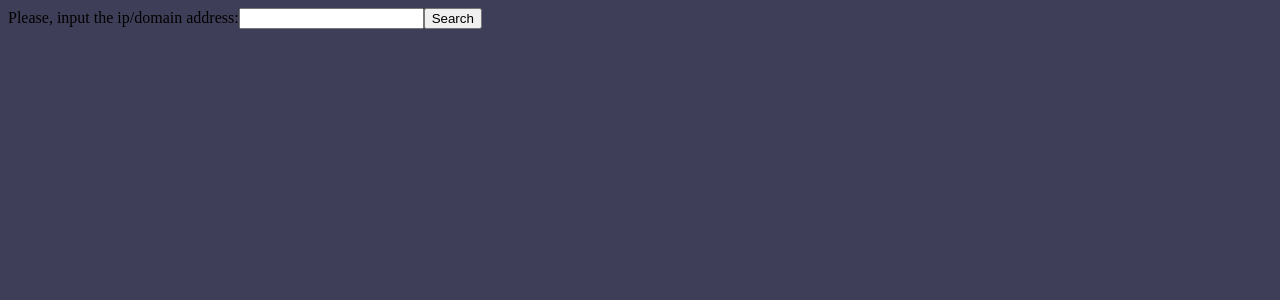
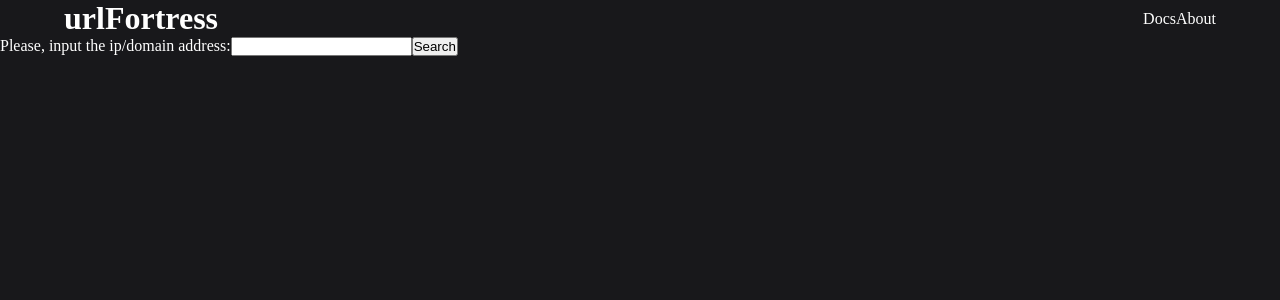
Before and after one commit to kappppe/URLfortress, a React (Vite) app in the folder client/: page / in a window 1280 px wide. Shown: the top 300 px of the page. Built offline with nearby package versions, Linux system fonts and the light colour scheme.

Commit message:
Created modularized compontents

```diff
--- a/client/src/App.jsx
+++ b/client/src/App.jsx
@@ -1,31 +1,11 @@
-import { useState } from "react";
+import Navbar from "./components/Navbar";
+import Searchbar from "./components/Searchbar";
 function App() {
-  const [query, setQuery] = useState("");
-  const handleChange = (event) => {
-    setQuery(event.target.value);
-  };
-  const baseURL = "http://localhost:3000/api/v1/fullreport/?query=";
-  const queryString = `${baseURL}${query}`;
-  const fetchData = async () => {
-    const options = {
-      method: "GET",
-      headers: {
-        Accept: "application/json",
-      },
-    };
-    const results = await fetch(queryString, options);
-    const jsonBody = await results.json();
-    console.log(jsonBody);
-  };
   return (
     <>
-      <label>Please, input the ip/domain address:</label>
-      <input onChange={handleChange}></input>
-      <button type="button" onClick={fetchData}>
-        Search
-      </button>
+      <Navbar />
+      <Searchbar />
     </>
   );
 }
-
 export default App;
--- /dev/null
+++ b/client/src/components/Navbar.jsx
@@ -0,0 +1,19 @@
+function Navbar() {
+  return (
+    <header className="container flex justify-between items-center">
+      <h1>urlFortress</h1>
+      <nav>
+        <ul className="flex">
+          <li>
+            <a href="#">Docs</a>
+          </li>
+          <li>
+            <a href="#">About</a>
+          </li>
+        </ul>
+      </nav>
+    </header>
+  );
+}
+
+export default Navbar;
--- /dev/null
+++ b/client/src/components/Searchbar.jsx
@@ -0,0 +1,31 @@
+import { useState } from "react";
+function Searchbar() {
+  const [query, setQuery] = useState("");
+  const handleChange = (event) => {
+    setQuery(event.target.value);
+  };
+  const baseURL = "http://localhost:3000/api/v1/fullreport/?query=";
+  const queryString = `${baseURL}${query}`;
+  const fetchData = async () => {
+    const options = {
+      method: "GET",
+      headers: {
+        Accept: "application/json",
+      },
+    };
+    const results = await fetch(queryString, options);
+    const jsonBody = await results.json();
+    console.log(jsonBody);
+  };
+  return (
+    <>
+      <label>Please, input the ip/domain address:</label>
+      <input onChange={handleChange}></input>
+      <button type="button" onClick={fetchData}>
+        Search
+      </button>
+    </>
+  );
+}
+
+export default Searchbar;
--- a/client/src/styles.css
+++ b/client/src/styles.css
@@ -1,3 +1,44 @@
+*,
+*::before,
+*::after {
+  box-sizing: border-box;
+  text-decoration: none;
+  list-style: none;
+  padding: 0;
+  margin: 0;
+}
+
+img {
+  max-width: 100%;
+  display: block;
+}
+
+@media (prefers-reduced-motion: no-preference) {
+  html {
+    scroll-behavior: smooth;
+  }
+}
 body {
-  background-color: rgb(62, 62, 88);
+  min-height: 100vh;
+  background: #18181b;
+  color: white;
 }
+a {
+  color: white;
+}
+
+.container {
+  width: 90%;
+  max-width: 1400px;
+  margin-inline: auto;
+}
+
+.flex {
+  display: flex;
+}
+.justify-between {
+  justify-content: space-between;
+}
+.items-center {
+  align-items: center;
+}
```
